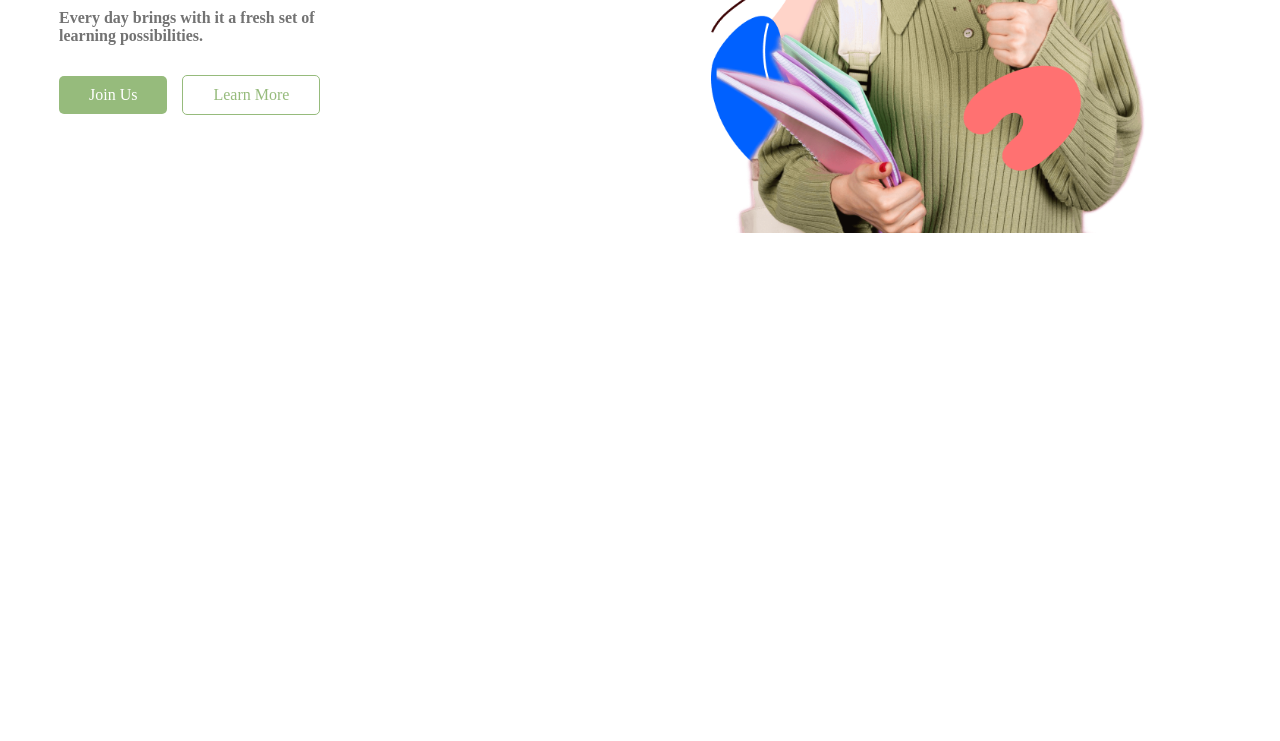
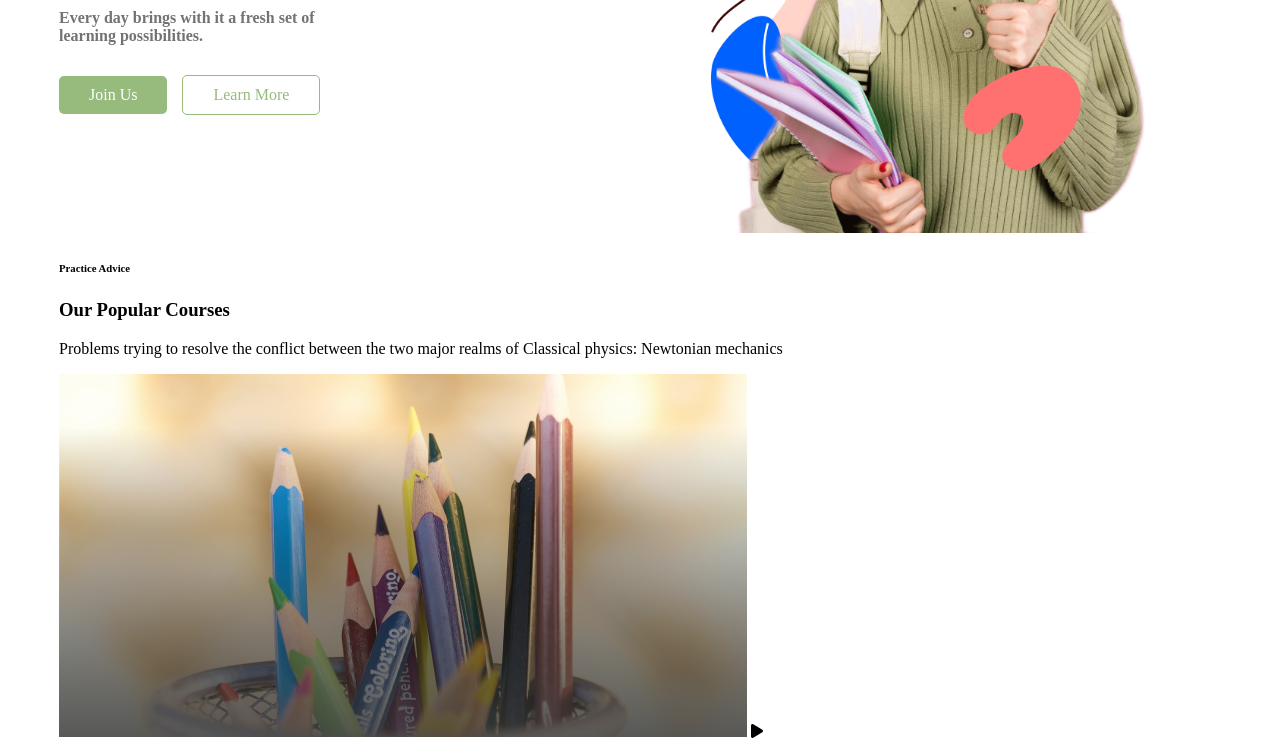
Before and after one commit to Yazan-Alsade/school_sharp, a plain HTML site: page index.html in a window 1280 px wide. Shown: the part 364-1105 px from the top of the page. Before the commit the page ends 800 px from the top, so only its background shows below. Drawn offline with Linux system fonts and the light colour scheme.

Commit message:
Add: Popular Section

```diff
--- a/index.html
+++ b/index.html
@@ -5,6 +5,10 @@
     <meta name="viewport" content="width=device-width, initial-scale=1.0" />
     <title>School Heart</title>
     <link rel="stylesheet" href="css/style.css" />
+    <link
+      rel="stylesheet"
+      href="https://cdnjs.cloudflare.com/ajax/libs/font-awesome/6.0.0-beta3/css/all.min.css"
+    />
   </head>
   <body>
     <!-- Header Section -->
@@ -57,6 +61,23 @@
         </div>
       </section>
       <!-- End High Quality Section -->
+      <section class="popular">
+        <div class="container">
+          <div class="popular-content">
+            <h6>Practice Advice</h6>
+            <h3>Our Popular Courses</h3>
+            <p>
+              Problems trying to resolve the conflict between the two major
+              realms of Classical physics: Newtonian mechanics
+            </p>
+            <div>
+              <img src="images/media bg-cover sec-.png" alt="" />
+              <i class="fa-solid fa-play"></i>
+            </div>
+          </div>
+        </div>
+      </section>
+      <!-- End Popular Section -->
     </main>
   </body>
 </html>
```
